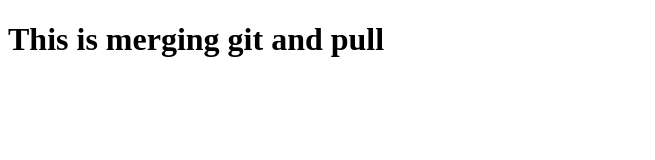
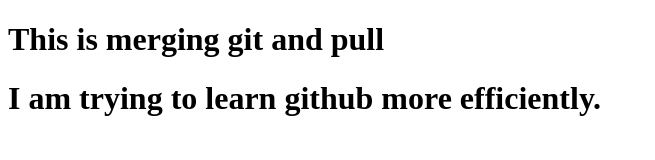
Before and after one commit to sujoncham/git-merge-pull, a plain HTML site: page index.html in a window 1280 px wide. Shown: the whole page, without its empty margins (0-655 px from the left). Drawn offline with Linux system fonts and the light colour scheme.

Commit message:
text added

```diff
--- a/index.html
+++ b/index.html
@@ -10,6 +10,7 @@
 
 <body>
     <h1>This is merging git and pull</h1>
+    <h1>I am trying to learn github more efficiently.</h1>
 </body>
 
 </html>
```
